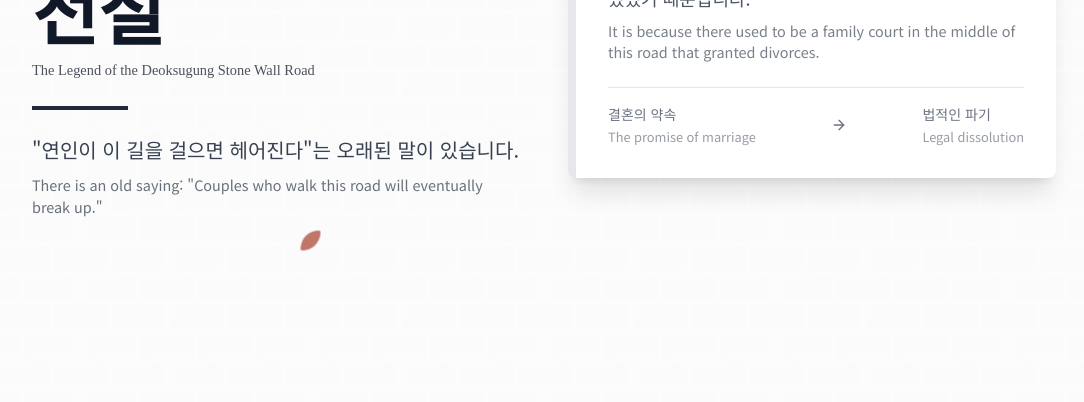
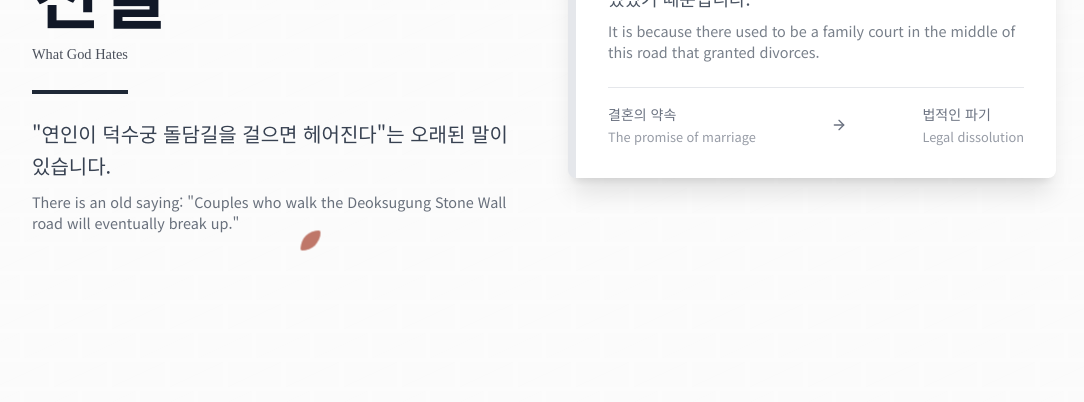
Before and after one commit to Theophilus219/test_Info, a plain HTML site: page index.html in a window 1280 px wide. Shown: the part 398-800 px from the top of the page, without its empty margins (96-1180 px from the left). Drawn offline with nearby package versions, Linux system fonts and the light colour scheme.

Commit message:
Update index.html

```diff
--- a/index.html
+++ b/index.html
@@ -3,7 +3,7 @@
 <head>
     <meta charset="UTF-8">
     <meta name="viewport" content="width=device-width, initial-scale=1.0">
-    <title>덕수궁 돌담길과 하나님의 언약</title>
+    <title>하나님이 미워하는 것</title>
     <script src="https://cdn.tailwindcss.com"></script>
     <link href="https://fonts.googleapis.com/css2?family=Noto+Sans+KR:wght@300;400;700&family=Noto+Serif+KR:wght@400;700&display=swap" rel="stylesheet">
     <script src="https://unpkg.com/lucide@latest"></script>
@@ -214,13 +214,13 @@
                             덕수궁<br>
                             <span class="text-autumn-red serif italic">돌담길</span>의<br>
                             전설
-                            <span class="en-sub-lg font-normal not-italic">The Legend of the Deoksugung Stone Wall Road</span>
+                            <span class="en-sub-lg font-normal not-italic">What God Hates</span>
                         </h1>
                         <div class="w-24 h-1 bg-gray-800 mb-6"></div>
                         <p class="text-xl text-gray-700 leading-relaxed">
-                            "연인이 이 길을 걸으면 헤어진다"는 오래된 말이 있습니다.
+                            "연인이 덕수궁 돌담길을 걸으면 헤어진다"는 오래된 말이 있습니다.
                             <span class="en-sub-lg">
-                                There is an old saying: "Couples who walk this road will eventually break up."
+                                There is an old saying: "Couples who walk the Deoksugung Stone Wall road will eventually break up."
                             </span>
                         </p>
                     </div>
```
